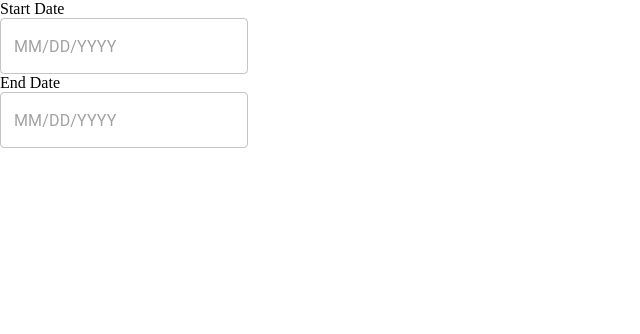
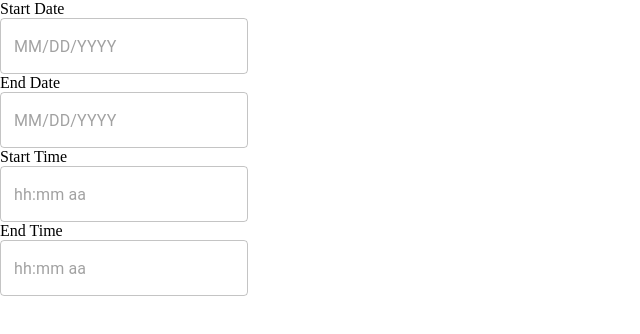
Before and after one commit to cornellh4i/lagos-volunteers, a Next.js app in the folder frontend/: page /events/create in a window 1280 px wide. Shown: the top 334 px of the page, without its empty margins (0-640 px from the left). Built offline with nearby package versions, Linux system fonts and the light colour scheme; no server answers.

Commit message:
time picker

```diff
--- a/frontend/src/components/atoms/TimePicker.tsx
+++ b/frontend/src/components/atoms/TimePicker.tsx
@@ -1,11 +1,24 @@
 import React from "react";
+import { AdapterDayjs } from "@mui/x-date-pickers/AdapterDayjs";
+import { LocalizationProvider } from "@mui/x-date-pickers/LocalizationProvider";
+import { TimePicker } from "@mui/x-date-pickers/TimePicker";
 
+interface Props {
+  label: string;
+}
 /**
  * A TimePicker component is an input field that allows selecting different
  * times of day.
  */
-const TimePicker = () => {
-  return <>Hello there</>;
+const CustomTimePicker = ({ label }: Props) => {
+  return (
+    <div>
+      <div> {label} </div>
+      <LocalizationProvider dateAdapter={AdapterDayjs}>
+        <TimePicker label="" data-mdb-toggle="timepicker" />
+      </LocalizationProvider>
+    </div>
+  );
 };
 
-export default TimePicker;
+export default CustomTimePicker;
--- a/frontend/src/components/molecules/EventForm.tsx
+++ b/frontend/src/components/molecules/EventForm.tsx
@@ -1,5 +1,6 @@
 import React from "react";
 import DatePicker from "../atoms/DatePicker";
+import TimePicker from "../atoms/TimePicker";
 
 /** An EventForm page */
 const EventForm = () => {
@@ -7,6 +8,8 @@ const EventForm = () => {
     <div>
       <DatePicker label="Start Date" />
       <DatePicker label="End Date" />
+      <TimePicker label="Start Time" />
+      <TimePicker label="End Time" />
     </div>
   );
 };
```
